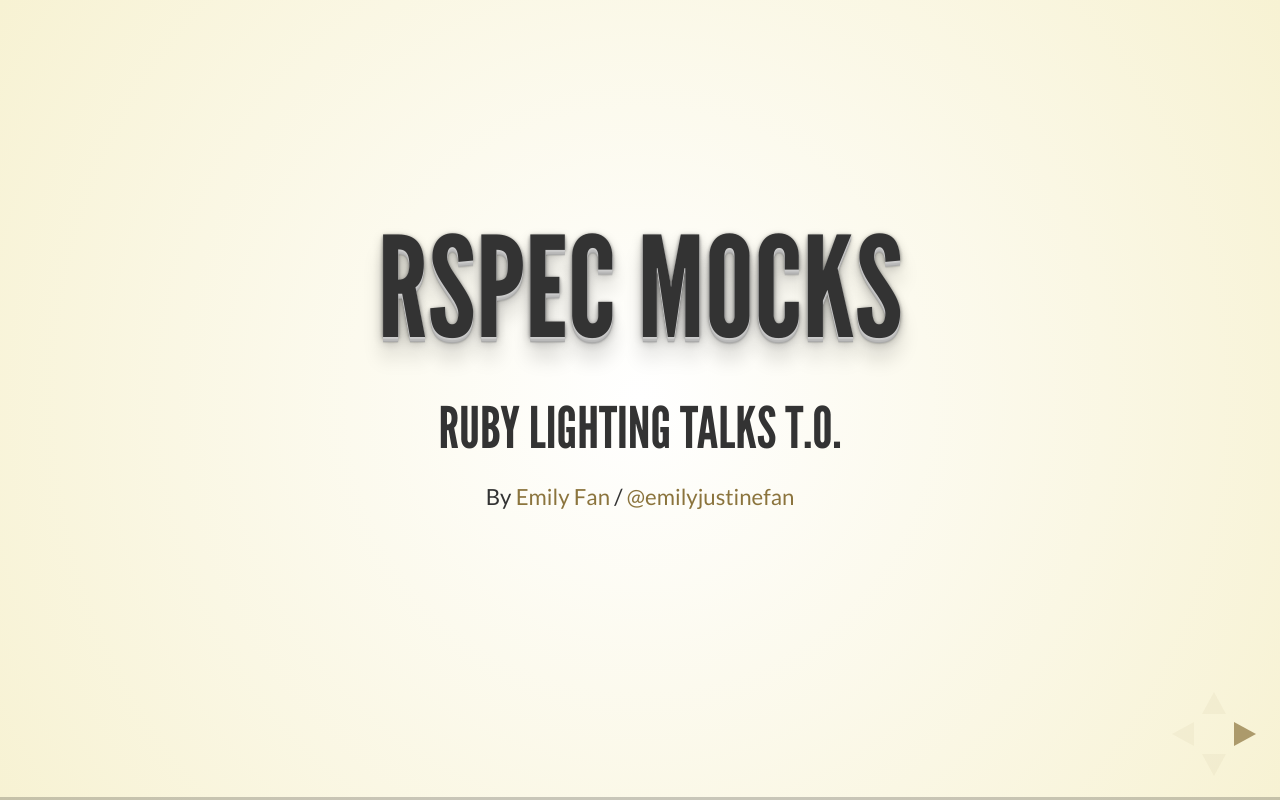
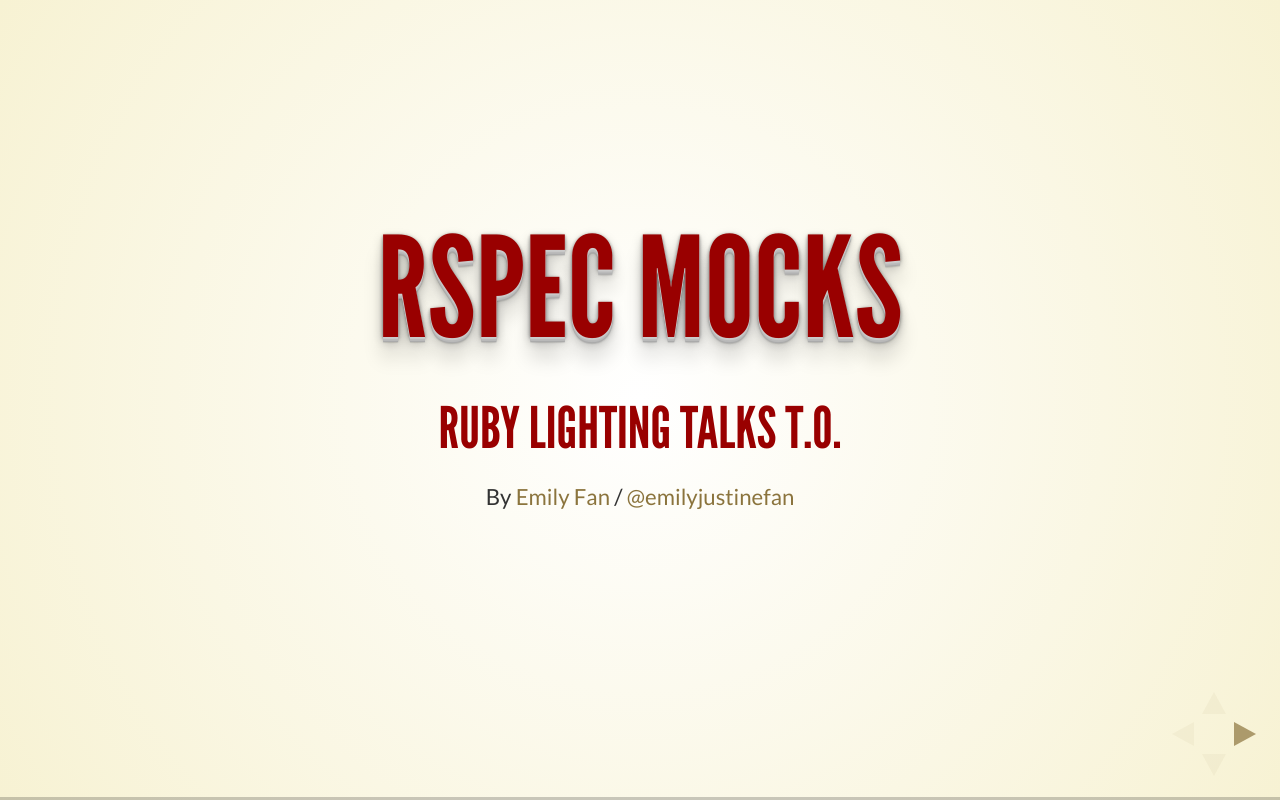
Before and after one commit to emilyjfan/rspec-mocks-presentation, a website: page index.html in a window 1280 px wide. Drawn offline with Linux system fonts and the light colour scheme.

Commit message:
playing with styles

```diff
--- a/css/theme/beige.css
+++ b/css/theme/beige.css
@@ -44,7 +44,7 @@
 .reveal h5,
 .reveal h6 {
   margin: 0 0 20px 0;
-  color: #333;
+  color: #990000;
   font-family: "League Gothic", Impact, sans-serif;
   font-weight: normal;
   line-height: 1.2;
```
